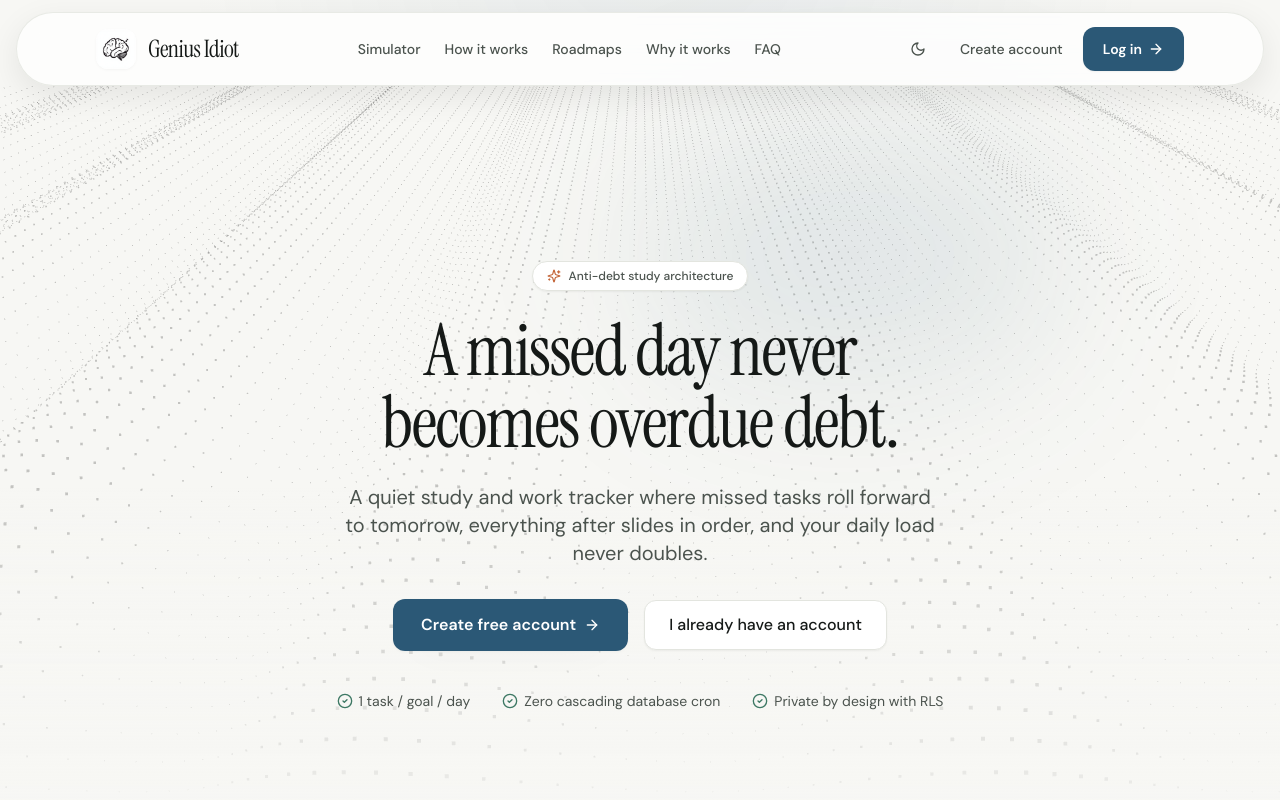
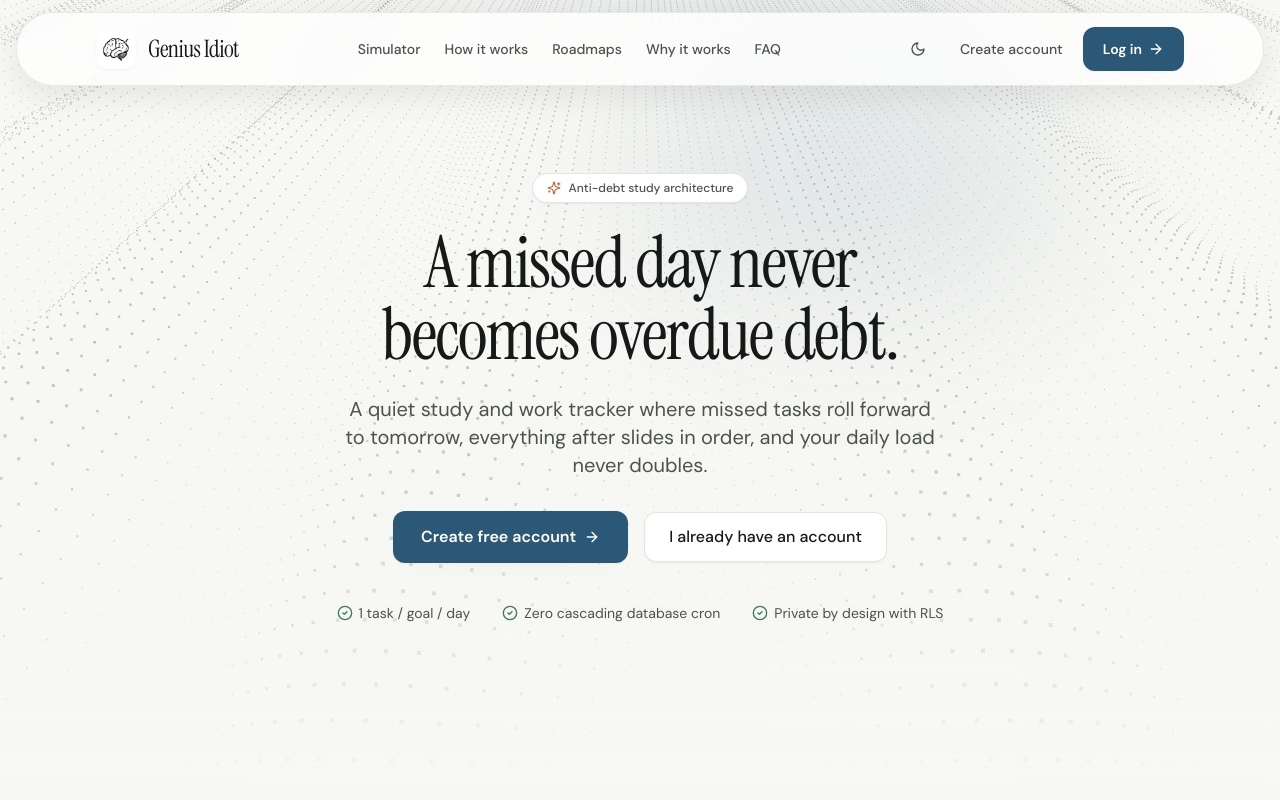
Before and after one commit to RohanKodesss/Genius-idiot, a React (Vite) app: page /welcome in a window 1280 px wide. Shown: the top 800 px of the page. Built offline with nearby package versions, Linux system fonts and the light colour scheme; no server answers.

Commit message:
fix: restore animated hero behind navbar

```diff
--- a/src/index.css
+++ b/src/index.css
@@ -211,7 +211,7 @@
     position: sticky;
     top: 0.75rem;
     width: min(calc(100% - 2rem), 80rem);
-    margin: 0.75rem auto 0;
+    margin: 0.75rem auto -7rem;
     overflow: hidden;
     border: 1px solid rgb(var(--sand) / 0.72);
     border-radius: 999px;
@@ -244,9 +244,11 @@
     .welcome-header {
       border-radius: 1.25rem;
     }
+  }
 
-    .landing-section {
-      scroll-margin-top: 9rem;
+  @media (min-width: 1024px) {
+    .welcome-header {
+      margin-bottom: -5.5rem;
     }
   }
 
```
